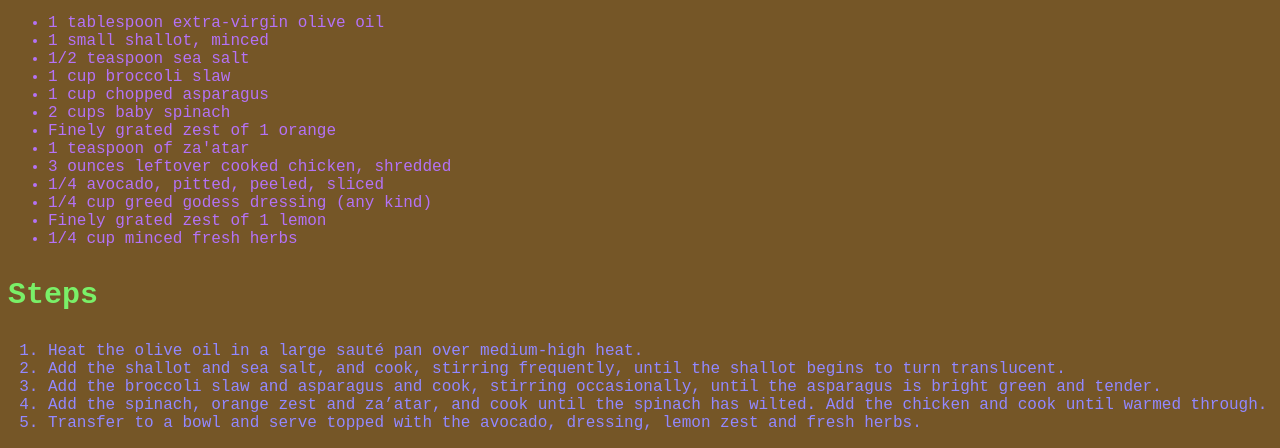
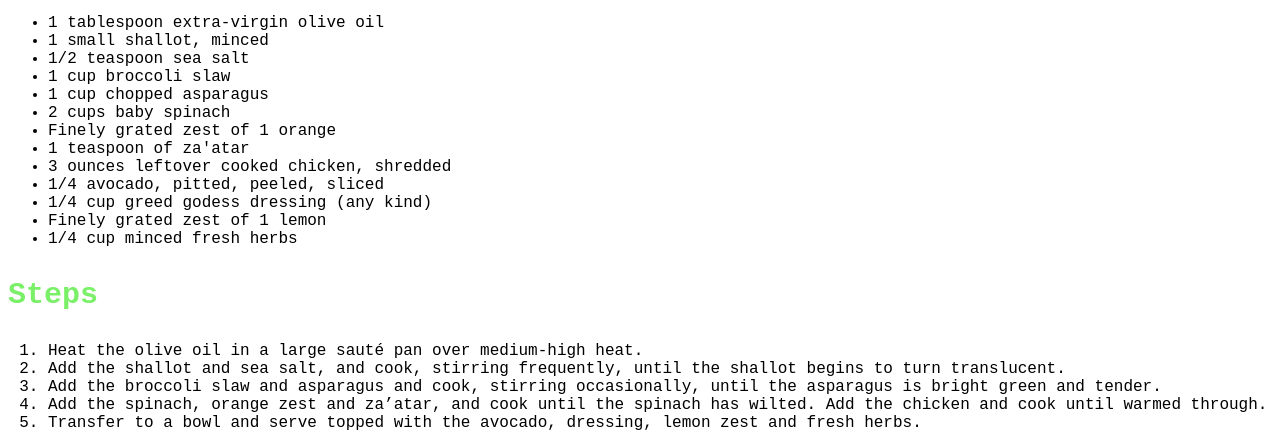
Before and after one commit to nick-caminiti/odin-recipes, a plain HTML site: page recipes/bowl.html in a window 1280 px wide. Shown: the part 710-1158 px from the top of the page. Drawn offline with Linux system fonts and the light colour scheme.

Commit message:
make font more readable

```diff
--- a/style.css
+++ b/style.css
@@ -1,6 +1,6 @@
 
 * {
-    background-color: rgb(117, 86, 39);
+    background-color: white;
     font-family: 'Courier New', Courier, monospace;
 }
 
@@ -25,9 +25,9 @@ ul.main {
 }
 
 ul.ing {
-    color: rgb(180, 114, 246);
+    color: black ;
 }
 
 ol.steps {
-    color:rgb(146, 136, 255)
+    color: black;
 }
```
